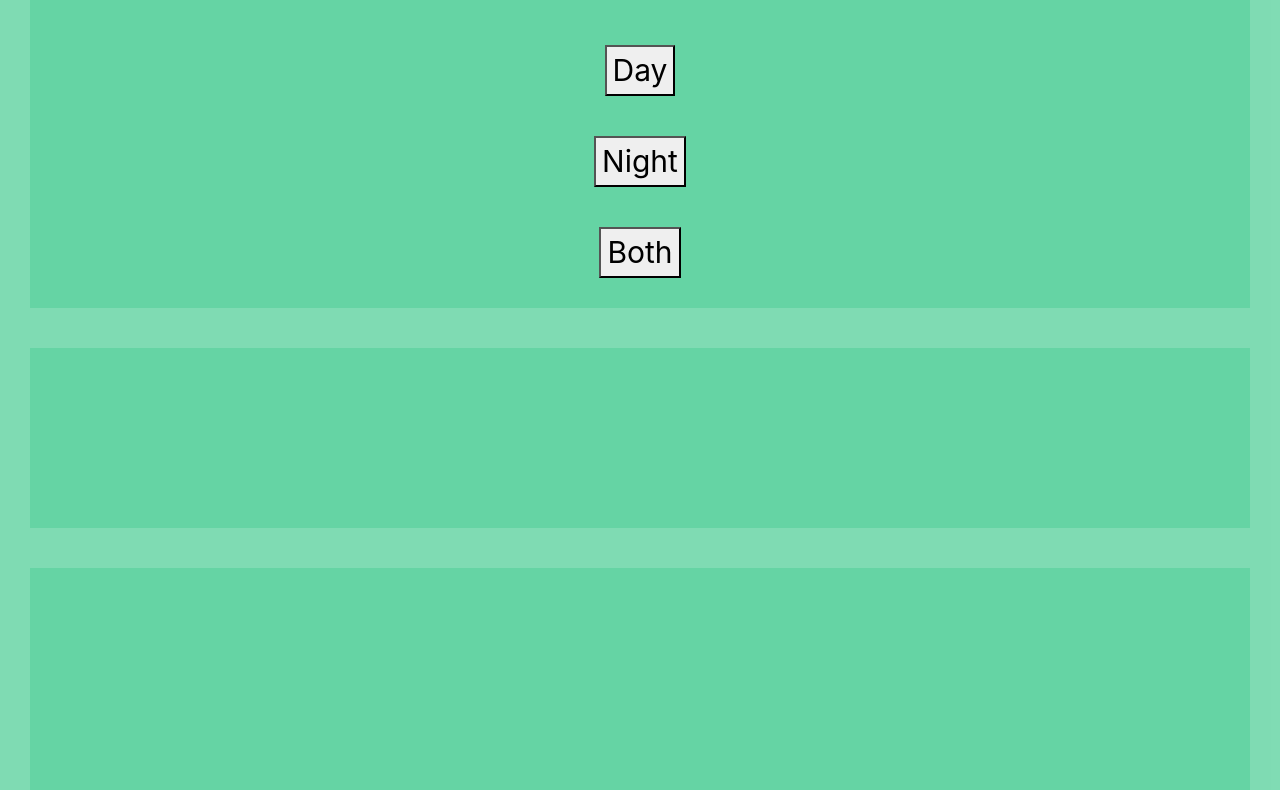
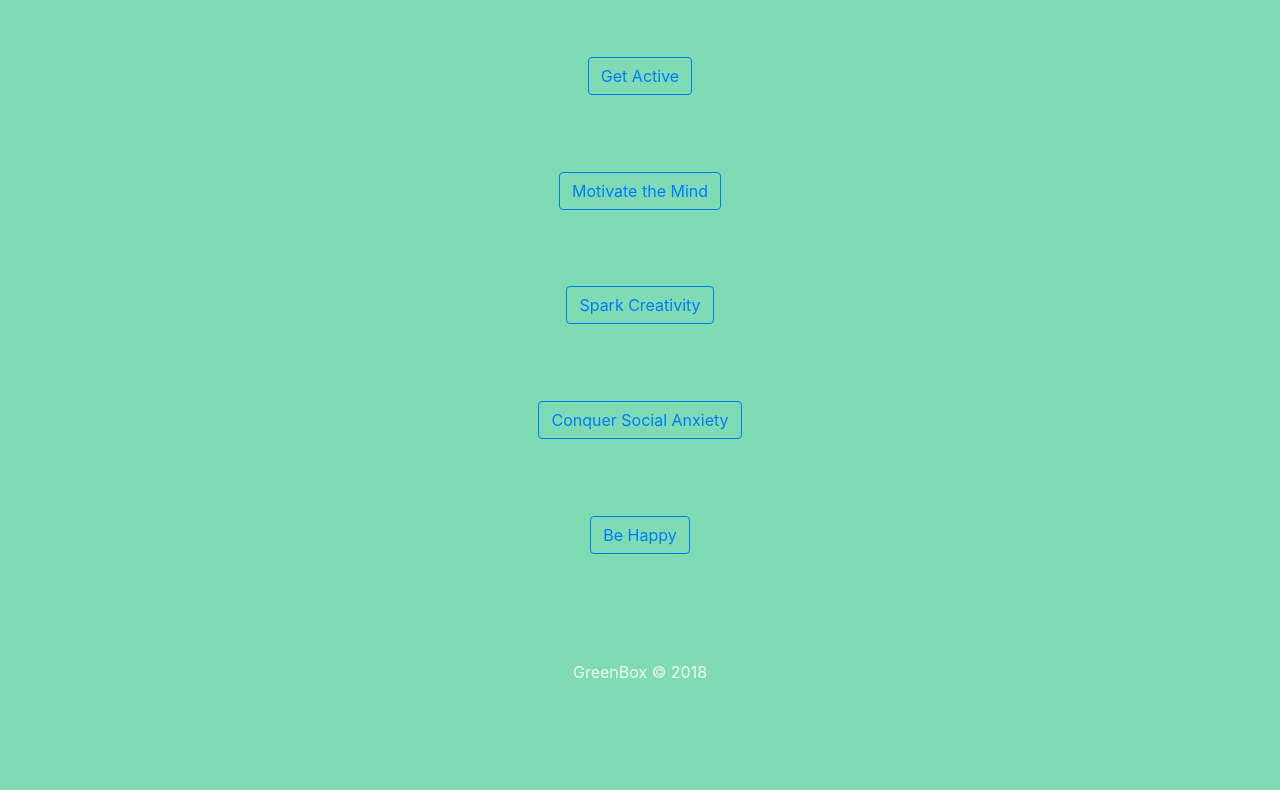
Before and after one commit to Swabisan/greenbox, a website: page home/user.html in a window 1280 px wide. Shown: the part 116-906 px from the top of the page. After the commit the page ends 800 px from the top, so only its background shows below. Drawn offline with nearby package versions, Linux system fonts and the light colour scheme.

Commit message:
finished user preferences

```diff
--- a/home/user.html
+++ b/home/user.html
@@ -14,70 +14,40 @@
     crossorigin="anonymous">
 </head>
 
-<body>
-  <div class="grid-container" id="time-preference">
-    <!-- FORM 1 -->
-    <div class="grid-item">
-      <div class="grid-container">
+<body class="grid-container">
     <!-- HEADING -->
     <div class="grid-item">
-          <p>When do you enjoy your cannabis?</p>
+        <div class="center-anchor">
+            <div class="text-center">
+              <header>
+                <div>
+                  <p>What type of experience are you looking for?</p>
                 </div>
-        <div class="grid-item">
-            <button class="time">Day</button>
-        </div>
-        <div class="grid-item">
-            <button class="time">Night</button>
-        </div>
-        <div class="grid-item">
-            <button class="time">Both</button>
+              </header>
             </div>
           </div>
     </div>
-    <!-- FORM 2 -->
-    <div class="grid-item" id="strain-preferences">
-      <div class="grid-container">
-        <!-- HEADING -->
-        <div class="grid-item">
-
+    <div class="grid-item" id="mood-active">
+      <button type="button" class="btn btn-outline-primary addspace submit" data-toggle="button" aria-pressed="false" autocomplete="off">Get Active</button>
     </div>
-        <div class="grid-item">
-
+    <div class="grid-item" id="mood-motivate">
+      <button type="button" class="btn btn-outline-primary addspace submit" data-toggle="button" aria-pressed="false" autocomplete="off">Motivate the Mind</button>
     </div>
-        <div class="grid-item">
-
+    <div class="grid-item" id="mood-creativity">
+      <button type="button" class="btn btn-outline-primary addspace submit" data-toggle="button" aria-pressed="false" autocomplete="off">Spark Creativity</button>
     </div>
-        <div class="grid-item">
-
+    <div class="grid-item" id="mood-anxiety">
+      <button type="button" class="btn btn-outline-primary addspace submit" data-toggle="button" aria-pressed="false" autocomplete="off">Conquer Social Anxiety</button>
     </div>
-      </div>
-    </div>
-    <!-- FORM 3 -->
-    <div class="grid-item">
-      <div class="grid-container">
-        <!-- HEADING -->
-        <div class="grid-item">
-
-        </div>
-        <div class="grid-item">
-
-        </div>
-        <div class="grid-item">
-
-        </div>
-        <div class="grid-item">
-
-        </div>
-        <div class="grid-item">
-
-        </div>
-        <div class="grid-item">
-
-        </div>
-      </div>
-    </div>
+    <div class="grid-item" id="mood-happy">
+      <button type="button" class="btn btn-outline-primary addspace submit" data-toggle="button" aria-pressed="false" autocomplete="off">Be Happy</button>
     </div>
 
+    <div class="footer">
+        <footer>
+          GreenBox &copy; 2018
+        </footer>
+      </div>
 
   <!-- jQuery first, then Popper.js, then Bootstrap JS -->
   <script src="https://code.jquery.com/jquery-3.2.1.slim.min.js" integrity="sha384-KJ3o2DKtIkvYIK3UENzmM7KCkRr/rE9/Qpg6aAZGJwFDMVNA/GpGFF93hXpG5KkN"
--- a/styles.css
+++ b/styles.css
@@ -31,6 +31,7 @@ width: 350px;
 box-shadow: 1px 2px grey;
 }
 .btn-greenbox-nomargin {
+  margin-top: 4%;
 background-color: honeydew;
 color: rgb(88, 184, 142);
 width: 350px;
@@ -71,3 +72,21 @@ padding: 10px;
 .in-line {
 display: inline;
 }
+.addspace {
+  margin-top: 3%;
+}
+#mood-active {
+  background-image: "assets/active.jpg";
+}
+#mood-motivate {
+  background-image: "assets/active.jpg"";
+}
+#mood-creativity {
+  background-image: "assets/active.jpg"";
+}
+#mood-anxiety {
+  background-image: "assets/active.jpg"";
+}
+#mood-happy {
+  background-image: "assets/active.jpg"";
+}
```
Also changed, not shown: account-creation/account-creation.html (+1 -1 lines), home/js/user.js (deleted, +0 -11 lines), index.html (+1 -1 lines), login/login.html (+1 -1 lines), assets/active.jpg (added), assets/anxiety.jpg (added), assets/creativity.jpg (added), assets/happiness.jpg (added), assets/motivate.jpg (added). Lines whose indentation alone changed are shown as unchanged.
